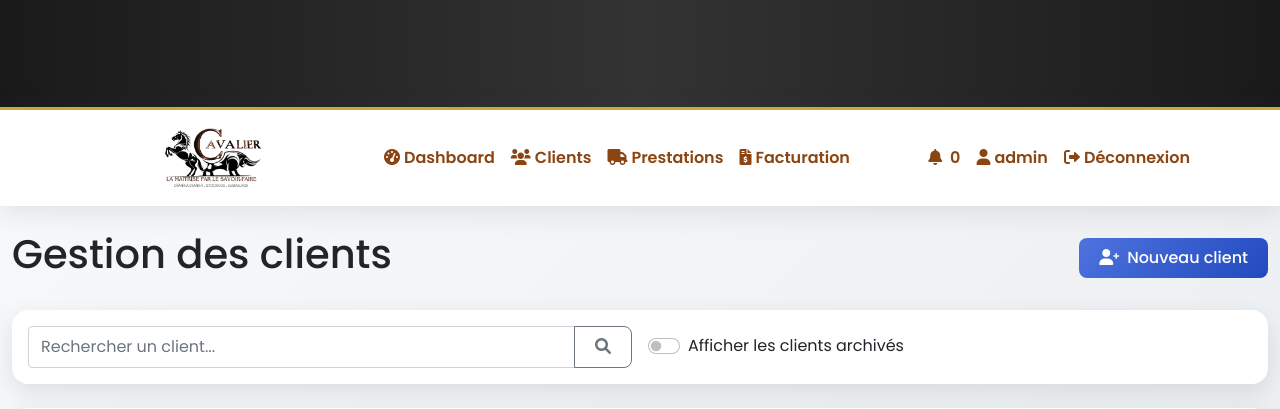
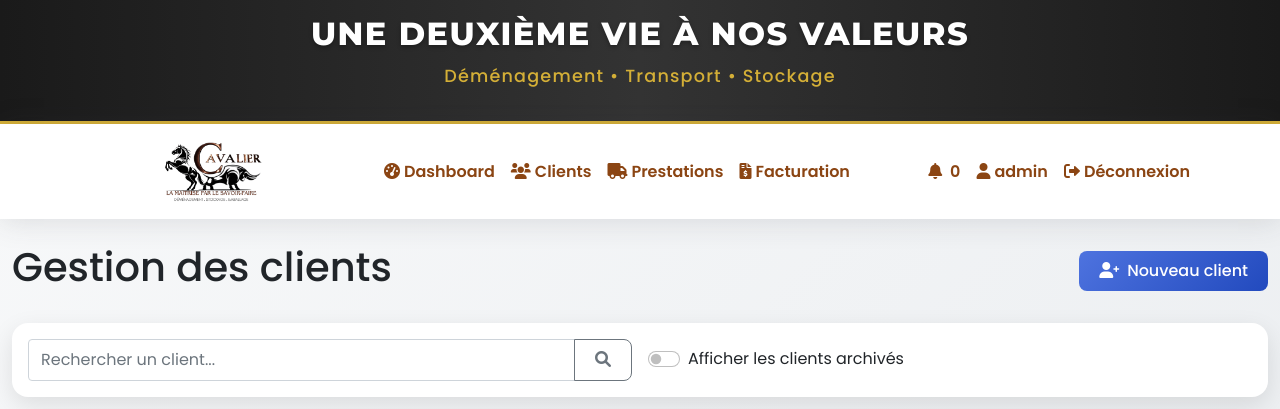
Before and after one commit to solver492/cavaliver-app, a Flask app: page /clients in a window 1280 px wide. Shown: the top 409 px of the page. Run offline with Flask 2, Linux system fonts and the light colour scheme; a user stored in the database is signed in; data comes from the database, SQL or seed files in the repository.

Commit message:
Fix: Simplification de l'en-tête pour garantir l'affichage du texte

```diff
--- a/templates/base.html
+++ b/templates/base.html
@@ -211,121 +211,46 @@
             margin-top: 3rem;
         }
 
-        /* Header professionnel avec texte horizontal */
+        /* Header simple et fiable */
         .app-header {
             position: relative;
             background: linear-gradient(to right, #1a1a1a, #333333, #1a1a1a);
-            padding: 0;
-            height: 110px;
-            overflow: visible;
+            padding: 15px 0;
+            min-height: 110px;
             color: #ffffff;
             border-bottom: 3px solid var(--honey-gold);
-            display: flex;
-            align-items: center;
-            justify-content: center;
+            text-align: center;
         }
 
-        /* Container pour le contenu du header */
         .header-container {
             width: 100%;
-            z-index: 5;
-            display: flex;
-            justify-content: center;
+            max-width: 1200px;
+            margin: 0 auto;
+            padding: 0 15px;
         }
 
-        /* Contenu du header */
         .header-content {
             display: flex;
             flex-direction: column;
             justify-content: center;
             align-items: center;
-            height: 110px;
-            width: 100%;
-            max-width: 1200px;
-            padding: 0 15px;
         }
 
-        /* Texte principal dans le header */
         .header-title {
             font-family: 'Montserrat', sans-serif;
             font-weight: 800;
-            font-size: 1.8rem;
+            font-size: 2rem;
             color: #ffffff;
             text-shadow: 0 2px 4px rgba(0,0,0,0.3);
             letter-spacing: 1.5px;
-            text-align: center;
-            margin: 0;
-            line-height: 1.2;
-            height: 2.2rem;
-            overflow: hidden;
-            position: relative;
+            margin-bottom: 10px;
         }
 
-        /* Sous-titre */
         .header-subtitle {
             font-size: 1.1rem;
             font-weight: 500;
             color: var(--honey-gold);
             letter-spacing: 1.2px;
-            text-align: center;
-            margin: 10px 0 0 0;
-            height: 1.3rem;
-            overflow: hidden;
-            position: relative;
-        }
-
-        /* Animation de fondu pour le texte */
-        @keyframes fadeInOut {
-            0% { opacity: 0; transform: translateY(10px); }
-            3% { opacity: 1; transform: translateY(0); }
-            30% { opacity: 1; transform: translateY(0); }
-            33% { opacity: 0; transform: translateY(-10px); }
-            100% { opacity: 0; transform: translateY(-10px); }
-        }
-
-        .animated-text {
-            position: absolute;
-            left: 0;
-            right: 0;
-            top: 0;
-            animation: fadeInOut 15s ease-in-out infinite;
-        }
-
-        .animated-text:nth-child(1) {
-            animation-delay: 0s;
-        }
-
-        .animated-text:nth-child(2) {
-            animation-delay: 5s;
-        }
-
-        .animated-text:nth-child(3) {
-            animation-delay: 10s;
-        }
-
-        /* Animation de fondu pour le sous-titre */
-        @keyframes fadeSubtitle {
-            0% { opacity: 0; }
-            3% { opacity: 1; }
-            47% { opacity: 1; }
-            50% { opacity: 0; }
-            100% { opacity: 0; }
-        }
-
-        .animated-subtitle {
-            position: absolute;
-            left: 0;
-            right: 0;
-            top: 0;
-            animation: fadeSubtitle 10s ease-in-out infinite;
-        }
-
-        .animated-subtitle:nth-child(1) {
-            animation-delay: 0s;
-        }
-
-        .animated-subtitle:nth-child(2) {
-            animation-delay: 5s;
         }
 
         /* Styles pour les alertes */
@@ -349,15 +274,8 @@
     <header class="app-header">
         <div class="container-fluid header-container">
             <div class="header-content">
-                <h1 class="header-title">
-                    <span class="animated-text">UNE DEUXIÈME VIE À NOS VALEURS</span>
-                    <span class="animated-text">LA MAITRISE PAR LE SAVOIR-FAIRE</span>
-                    <span class="animated-text">AU SERVICE DE NOS CONQUERANTS</span>
-                </h1>
-                <p class="header-subtitle">
-                    <span class="animated-subtitle">Déménagement • Transport • Stockage</span>
-                    <span class="animated-subtitle">Solution logistique sur mesures</span>
-                </p>
+                <h1 class="header-title">UNE DEUXIÈME VIE À NOS VALEURS</h1>
+                <p class="header-subtitle">Déménagement • Transport • Stockage</p>
             </div>
         </div>
     </header>
```
